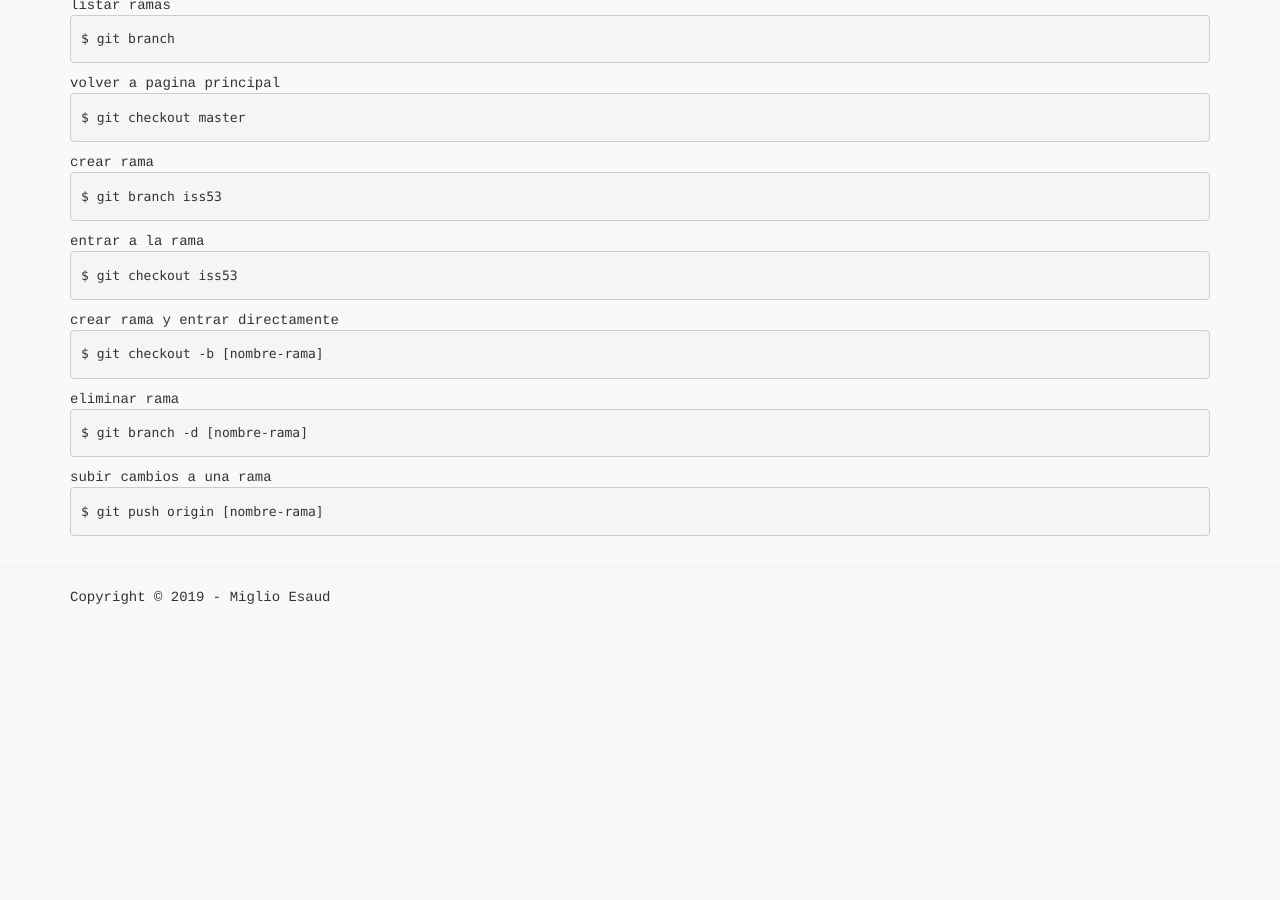
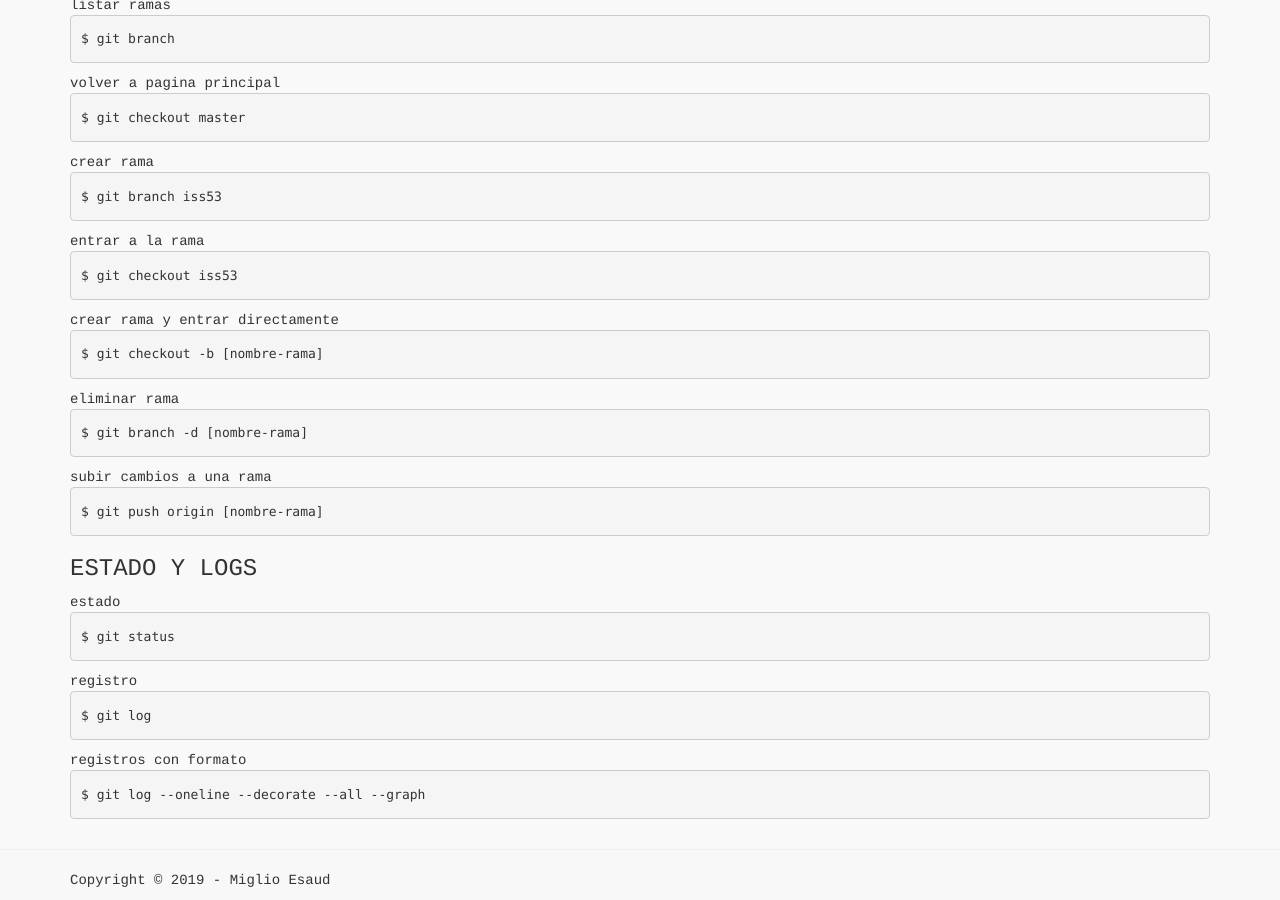
Before and after one commit to mig1098/mig1098.github.io, a Jekyll site: the page built from gitlab-guia/index.html, in a window 1280 px wide and 900 px high, scrolled down 1727 px. Built offline with Jekyll 4.4.1, drawn with Linux system fonts in a browser that asks for light colours; Markdown is read by kramdown in place of the engine named in the settings; before the commit the page ends 2344 px from its top, so only the background shows below that.

Commit message:
Update index.html

```diff
--- a/gitlab-guia/index.html
+++ b/gitlab-guia/index.html
@@ -237,3 +237,34 @@ subir cambios a una rama
 $ git push origin [nombre-rama]
 </code>
 </pre>
+
+<div>
+<h3>ESTADO Y LOGS</h3>
+</div>
+
+<div>
+estado
+</div>
+<pre>
+<code>
+$ git status
+</code>
+</pre>
+
+<div>
+registro
+</div>
+<pre>
+<code>
+$ git log
+</code>
+</pre>
+
+<div>
+registros con formato
+</div>
+<pre>
+<code>
+$ git log --oneline --decorate --all --graph
+</code>
+</pre>
```
